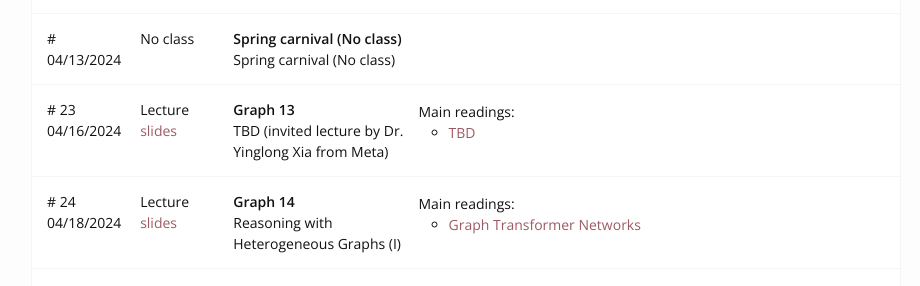
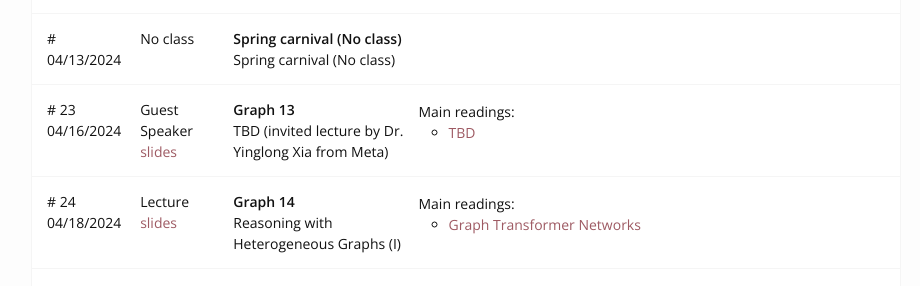
Before and after one commit to cmu-ml4graph/s2024, a Jekyll site: the page built from index.md, in a window 1280 px wide and 900 px high, scrolled down 4732 px. Shown: the part 160-446 px from the top of the window, without its empty margins (174-1094 px from the left). Built offline with Jekyll 4.4.1, drawn with Linux system fonts in a browser that asks for light colours; nearby versions of some CDN libraries.

Commit message:
Update schedule.yml

```diff
--- a/_data/schedule.yml
+++ b/_data/schedule.yml
@@ -324,7 +324,7 @@ schedule:
   - number: 23
     title: "TBD (invited lecture by Dr. Yinglong Xia from Meta)"
     theme: Graph 13
-    kind: Lecture
+    kind: Guest Speaker
     date: 2024-04-16T12:30
     links:
       - url: http://la.lti.cs.cmu.edu/classes/11-741/s24/Lectures/23.pdf
```
